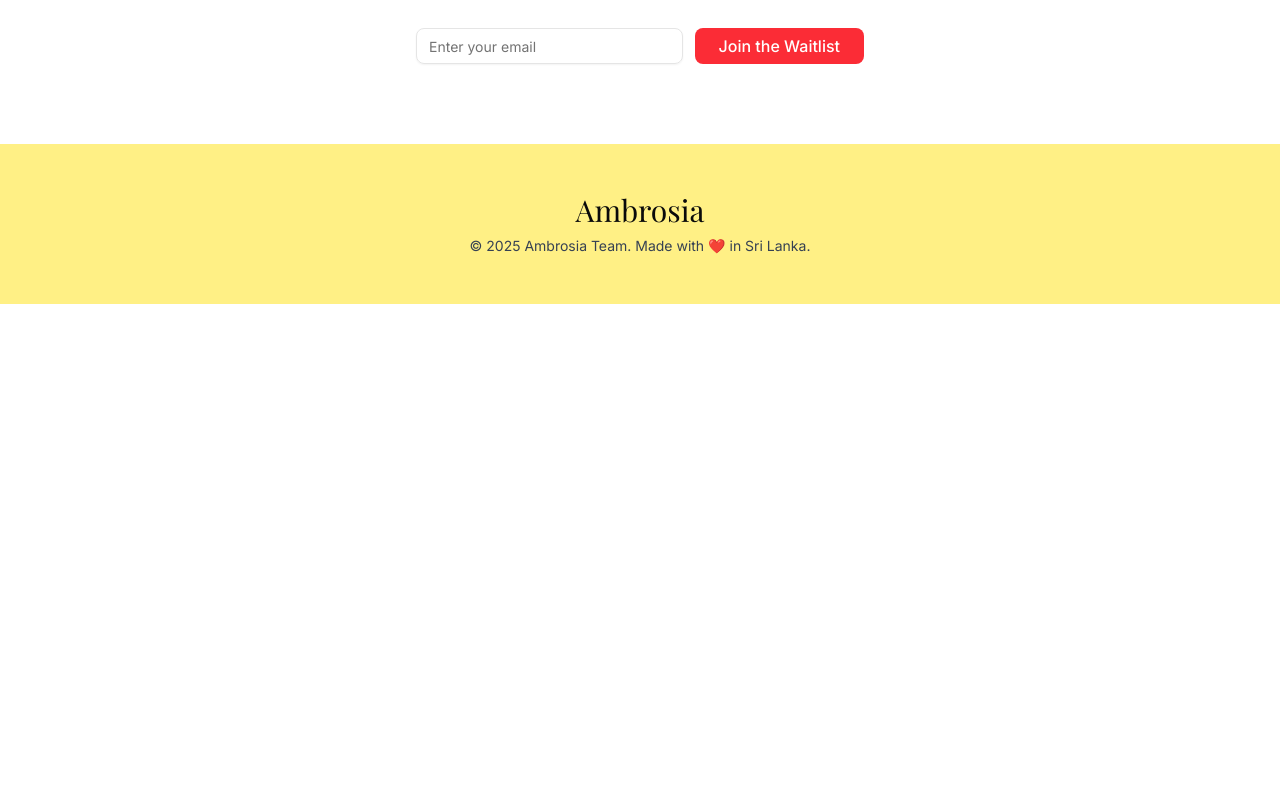
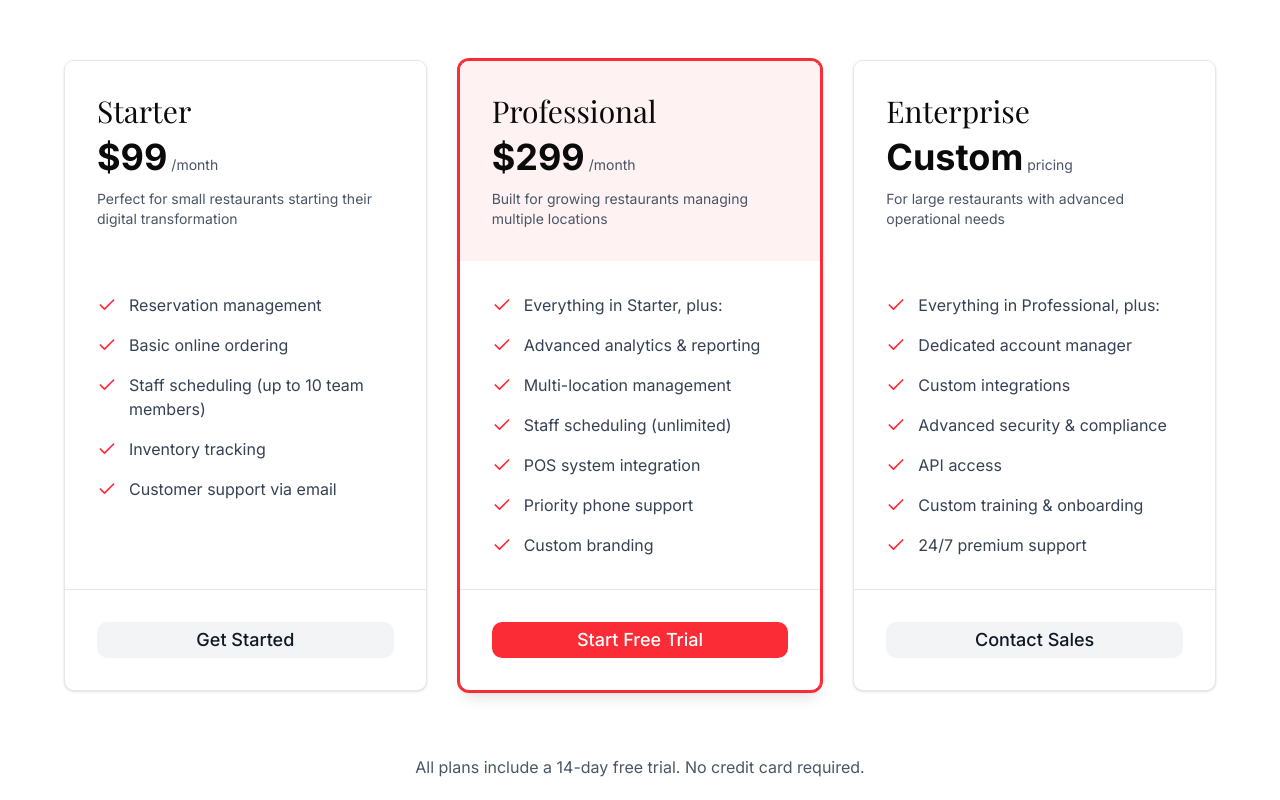
Before and after one commit to InduwaraThisaru2269/ambrosia-marketing-site, a Next.js app: page / in a window 1280 px wide. Shown: the part 5060-5860 px from the top of the page. Before the commit the page ends 5364 px from the top, so only its background shows below. Built offline with nearby package versions, Linux system fonts and the light colour scheme; a web font is replaced by a local one.

Commit message:
feat: add 3 plans pricing section component
Create plans-section.tsx with tiers and integrate into main page.

Co-authored-by: Induwara Thisaru 🌊🌴 <135179525+InduwaraThisaru2269@users.noreply.github.com>

```diff
--- a/app/page.tsx
+++ b/app/page.tsx
@@ -5,6 +5,7 @@ import CoreFeatures from "@/components/core-features";
 import HowItWorks from "@/components/how-it-works";
 import RestFeatures from "@/components/rest-features";
 import ValueSection from "@/components/value-section";
+import PlansSection from "@/components/plans-section";
 import WaitlistSection from "@/components/waitlist-section";
 import Footer from "@/components/footer";
 
@@ -18,6 +19,7 @@ export default function Home() {
       <RestFeatures />
       <HowItWorks />
       <ValueSection />
+      <PlansSection />
       <WaitlistSection />
       <Footer />
     </main>
--- /dev/null
+++ b/components/plans-section.tsx
@@ -0,0 +1,137 @@
+'use client'
+
+import { Check } from 'lucide-react'
+import { Button } from '@/components/ui/button'
+
+const PlansSection = () => {
+  const plans = [
+    {
+      name: 'Starter',
+      price: '$99',
+      period: '/month',
+      description: 'Perfect for small restaurants starting their digital transformation',
+      features: [
+        'Reservation management',
+        'Basic online ordering',
+        'Staff scheduling (up to 10 team members)',
+        'Inventory tracking',
+        'Customer support via email',
+      ],
+      cta: 'Get Started',
+      highlighted: false,
+    },
+    {
+      name: 'Professional',
+      price: '$299',
+      period: '/month',
+      description: 'Built for growing restaurants managing multiple locations',
+      features: [
+        'Everything in Starter, plus:',
+        'Advanced analytics & reporting',
+        'Multi-location management',
+        'Staff scheduling (unlimited)',
+        'POS system integration',
+        'Priority phone support',
+        'Custom branding',
+      ],
+      cta: 'Start Free Trial',
+      highlighted: true,
+    },
+    {
+      name: 'Enterprise',
+      price: 'Custom',
+      period: 'pricing',
+      description: 'For large restaurants with advanced operational needs',
+      features: [
+        'Everything in Professional, plus:',
+        'Dedicated account manager',
+        'Custom integrations',
+        'Advanced security & compliance',
+        'API access',
+        'Custom training & onboarding',
+        '24/7 premium support',
+      ],
+      cta: 'Contact Sales',
+      highlighted: false,
+    },
+  ]
+
+  return (
+    <section className="py-12 sm:py-16 md:py-20 px-4 sm:px-6 lg:px-8 bg-white" id="pricing">
+      <div className="max-w-6xl mx-auto">
+        {/* Header */}
+        <div className="text-center mb-12 sm:mb-16">
+          <p className="text-xs sm:text-sm font-medium text-gray-600 mb-2">
+            Pricing
+          </p>
+          <h2 className="text-3xl sm:text-4xl md:text-5xl font-serif mb-3 sm:mb-4 text-balance">
+            Plans for every stage
+          </h2>
+          <p className="text-gray-600 text-base sm:text-lg px-2">
+            Choose the plan that fits your restaurant. Scale up anytime.
+          </p>
+        </div>
+
+        {/* Plans Grid */}
+        <div className="grid grid-cols-1 md:grid-cols-3 gap-6 lg:gap-8">
+          {plans.map((plan, index) => (
+            <div
+              key={index}
+              className={`flex flex-col rounded-lg border transition-all ${
+                plan.highlighted
+                  ? 'border-red-500 shadow-lg scale-105 md:scale-100 md:ring-2 md:ring-red-500'
+                  : 'border-gray-200 shadow'
+              } bg-white overflow-hidden`}
+            >
+              {/* Plan Header */}
+              <div className={`p-6 sm:p-8 ${plan.highlighted ? 'bg-red-50' : 'bg-white'}`}>
+                <h3 className="text-2xl sm:text-3xl font-serif mb-2">{plan.name}</h3>
+                <div className="mb-3">
+                  <span className="text-3xl sm:text-4xl font-bold">{plan.price}</span>
+                  <span className="text-gray-600 text-sm ml-1">{plan.period}</span>
+                </div>
+                <p className="text-gray-600 text-sm">{plan.description}</p>
+              </div>
+
+              {/* Features List */}
+              <div className="flex-grow px-6 sm:px-8 py-6 sm:py-8">
+                <ul className="space-y-3 sm:space-y-4">
+                  {plan.features.map((feature, featureIndex) => (
+                    <li key={featureIndex} className="flex gap-3">
+                      <Check className="w-5 h-5 text-red-500 flex-shrink-0 mt-0.5" />
+                      <span className="text-gray-700 text-sm sm:text-base">
+                        {feature}
+                      </span>
+                    </li>
+                  ))}
+                </ul>
+              </div>
+
+              {/* CTA Button */}
+              <div className="p-6 sm:p-8 border-t border-gray-200">
+                <Button
+                  className={`w-full ${
+                    plan.highlighted
+                      ? 'bg-red-500 hover:bg-red-600 text-white'
+                      : 'bg-gray-100 hover:bg-gray-200 text-gray-900'
+                  } text-base sm:text-lg font-medium py-2.5 sm:py-3 rounded-lg transition-colors`}
+                >
+                  {plan.cta}
+                </Button>
+              </div>
+            </div>
+          ))}
+        </div>
+
+        {/* Footer Text */}
+        <div className="text-center mt-12 sm:mt-16">
+          <p className="text-gray-600 text-sm sm:text-base">
+            All plans include a 14-day free trial. No credit card required.
+          </p>
+        </div>
+      </div>
+    </section>
+  )
+}
+
+export default PlansSection
```
Also changed, not shown: 1 other file (tests, documents, lock files or other folders).
